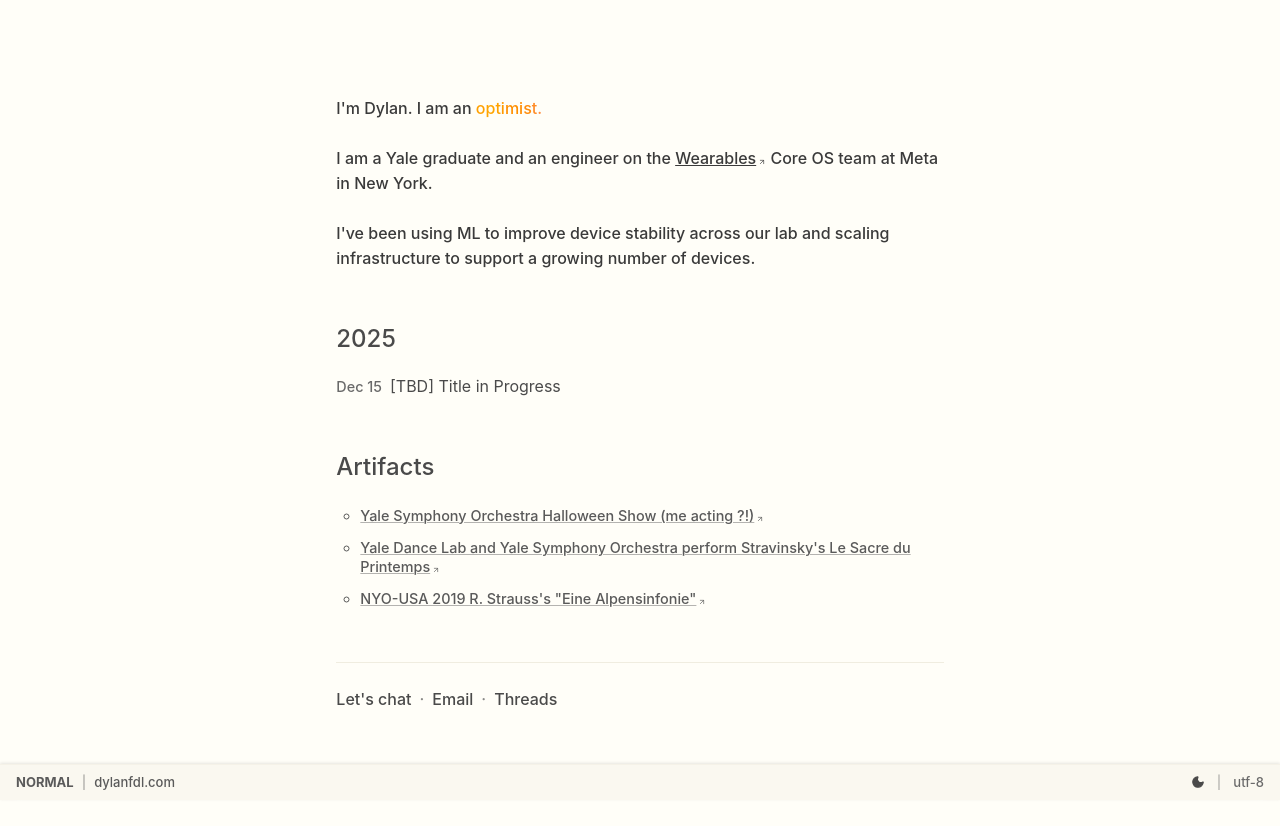
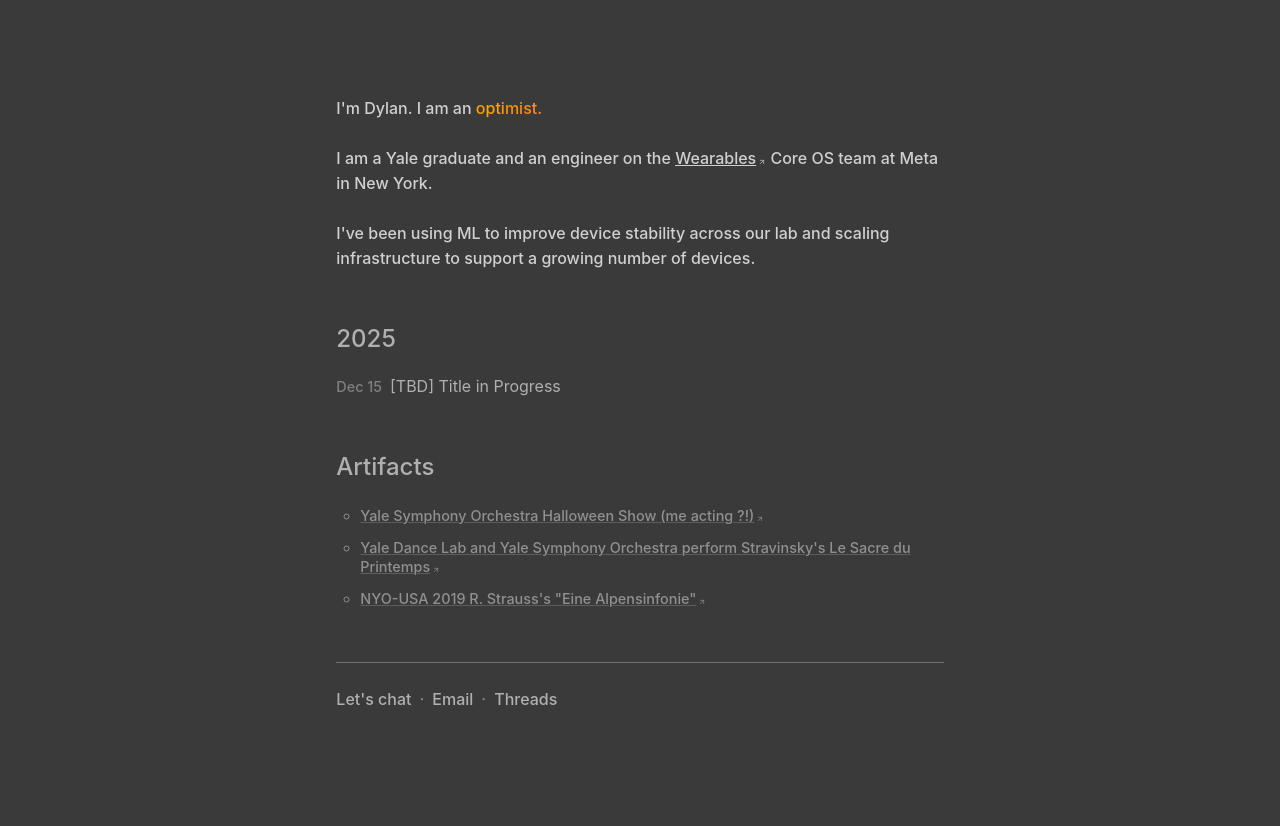
Before and after one commit to dylanfernandezdelara/dylanfdl_website, a Next.js app: page /about in a window 1280 px wide. Built offline with nearby package versions, Linux system fonts and the light colour scheme.

Commit message:
Revert theme toggle changes

```diff
--- a/app/layout.tsx
+++ b/app/layout.tsx
@@ -1,7 +1,5 @@
 import type { Metadata, Viewport } from 'next'
 import './globals.css'
-import { Providers } from './providers'
-import { ThemeToggle } from '@/components/ThemeToggle'
 
 export const metadata: Metadata = {
   title: {
@@ -25,22 +23,24 @@ export default function RootLayout({
 }) {
   return (
     <html lang="en" suppressHydrationWarning>
+      <head>
+        <script
+          dangerouslySetInnerHTML={{
+            __html: `
+              (function() {
+                try {
+                  const theme = localStorage.getItem('theme') || 'light';
+                  document.documentElement.setAttribute('data-theme', theme);
+                } catch (e) {
+                  document.documentElement.setAttribute('data-theme', 'light');
+                }
+              })();
+            `,
+          }}
+        />
+      </head>
       <body>
-        <Providers>
-          <main>{children}</main>
-          <div className="vim-status-bar">
-            <div className="vim-status-left">
-              <span style={{ fontWeight: 'bold' }}>NORMAL</span>
-              <span style={{ margin: '0 0.5rem', opacity: 0.5 }}>|</span>
-              <span>dylanfdl.com</span>
-            </div>
-            <div className="vim-status-right" style={{ display: 'flex', alignItems: 'center', gap: '0.75rem' }}>
-              <ThemeToggle />
-              <span style={{ opacity: 0.5 }}>|</span>
-              <span>utf-8</span>
-            </div>
-          </div>
-        </Providers>
+        <main>{children}</main>
       </body>
     </html>
   )
--- a/app/providers.tsx
+++ /dev/null
@@ -1,11 +0,0 @@
-'use client'
-
-import { ThemeProvider } from 'next-themes'
-
-export function Providers({ children }: { children: React.ReactNode }) {
-  return (
-    <ThemeProvider attribute="data-theme" defaultTheme="system" enableSystem>
-      {children}
-    </ThemeProvider>
-  )
-}
--- a/components/ThemeToggle.tsx
+++ /dev/null
@@ -1,45 +0,0 @@
-'use client'
-
-import { useTheme } from 'next-themes'
-import { useEffect, useState } from 'react'
-import { Sun, Moon } from 'lucide-react'
-
-export function ThemeToggle() {
-  const [mounted, setMounted] = useState(false)
-  const { theme, setTheme } = useTheme()
-
-  useEffect(() => {
-    setMounted(true)
-  }, [])
-
-  if (!mounted) {
-    return (
-      <button className="theme-toggle" aria-hidden="true">
-        <span style={{ width: 14, height: 14 }} />
-      </button>
-    )
-  }
-
-  return (
-    <button
-      onClick={() => setTheme(theme === 'dark' ? 'light' : 'dark')}
-      className="theme-toggle"
-      aria-label="Toggle theme"
-      style={{
-        background: 'none',
-        border: 'none',
-        cursor: 'pointer',
-        padding: 0,
-        display: 'flex',
-        alignItems: 'center',
-        justifyContent: 'center',
-      }}
-    >
-      {theme === 'light' ? (
-        <Sun size={14} />
-      ) : (
-        <Moon size={14} />
-      )}
-    </button>
-  )
-}
--- a/package.json
+++ b/package.json
@@ -12,7 +12,6 @@
     "gray-matter": "^4.0.3",
     "lucide-react": "^0.556.0",
     "next": "^14.0.0",
-    "next-themes": "^0.4.6",
     "react": "^18.2.0",
     "react-dom": "^18.2.0",
     "remark": "^15.0.1",
```
Also changed, not shown: 1 other file (tests, documents, lock files or other folders).
